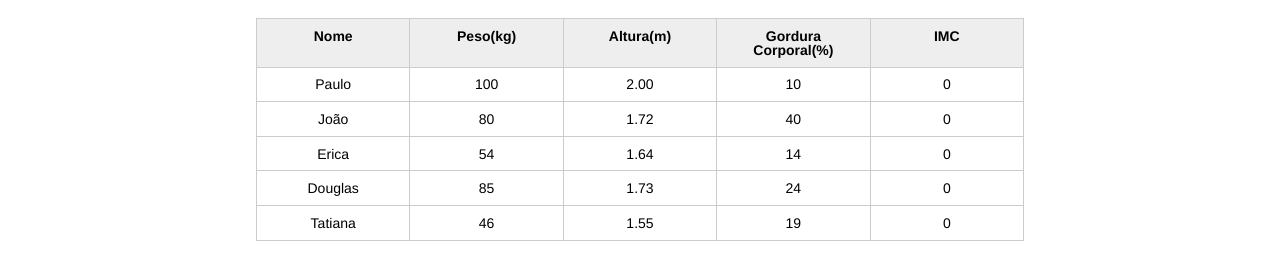
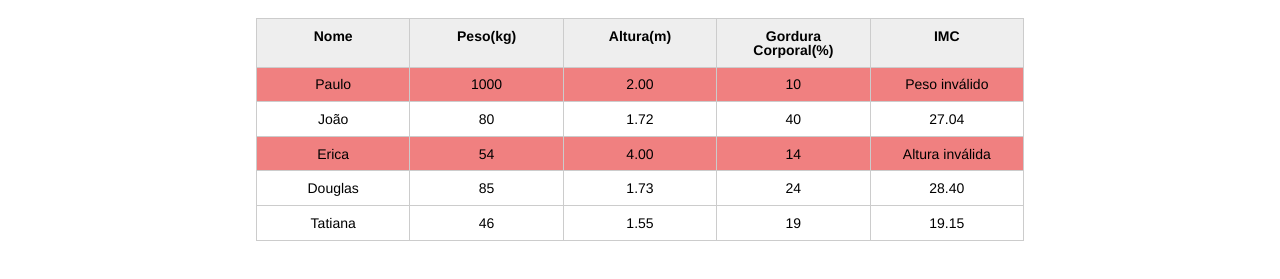
Before and after one commit to faeljfa/curso-javascript, a plain HTML site: page index.html in a window 1280 px wide. Shown: the part 123-402 px from the top of the page. Drawn offline with Linux system fonts and the light colour scheme.

Commit message:
Criando classe de erro e mudando o css para quando isso acontecer

```diff
--- a/css/index.css
+++ b/css/index.css
@@ -132,3 +132,7 @@ button[disabled=disabled], button:disabled {
 .campo-invalido{
 	border: 1px solid red;
 }
+
+.paciente-invalido{
+	background-color: lightcoral;
+}
--- a/index.html
+++ b/index.html
@@ -29,7 +29,7 @@
 					<tbody id="tabela-pacientes">
 						<tr class="paciente" id="primeiro-paciente">
 							<td class="info-nome">Paulo</td>
-							<td class="info-peso">100</td>
+							<td class="info-peso">1000</td>
 							<td class="info-altura">2.00</td>
 							<td class="info-gordura">10</td>
 							<td class="info-imc">0</td>
@@ -46,7 +46,7 @@
 						<tr class="paciente" >
 							<td class="info-nome">Erica</td>
 							<td class="info-peso">54</td>
-							<td class="info-altura">1.64</td>
+							<td class="info-altura">4.00</td>
 							<td class="info-gordura">14</td>
 							<td class="info-imc">0</td>
 						</tr>
--- a/js/principal.js
+++ b/js/principal.js
@@ -3,11 +3,13 @@ const titulo = document.querySelector("h1")
 //altera o conteúdo do texto da tag selecionada
 titulo.textContent = "Aparecida Nutricionista"
 
-var paciente = document.querySelectorAll(".paciente")
+var pacientes = document.querySelectorAll(".paciente")
 
-for(var i=0; i < paciente.length; i++){
+for(var i=0; i < pacientes.length; i++){
 
-    var tdPeso = document.querySelector(".info-peso")
+    var paciente = pacientes[i]
+
+    var tdPeso = paciente.querySelector(".info-peso")
     var peso = tdPeso.textContent
 
     var tdAltura = paciente.querySelector(".info-altura")
@@ -22,19 +24,19 @@ for(var i=0; i < paciente.length; i++){
         pesoValido = false
         console.log("Peso inválido")
         tdImc.textContent = "Peso inválido"
+        paciente.classList.add("paciente-invalido")
     }
 
     if(altura <= 0 || altura >= 3.00){
         alturaValida = false
         console.log("Altura inválida")
         tdImc.textContent = "Altura inválida"
+        paciente.classList.add("paciente-invalido")
     }
 
     if(pesoValido && alturaValida){
         var tdImc = paciente.querySelector(".info-imc")
         var imc = peso / (altura * altura)
-        tdImc.textContent = imc;
+        tdImc.textContent = imc.toFixed(2);
     }
-
-    console.log(imc);
 }
```
